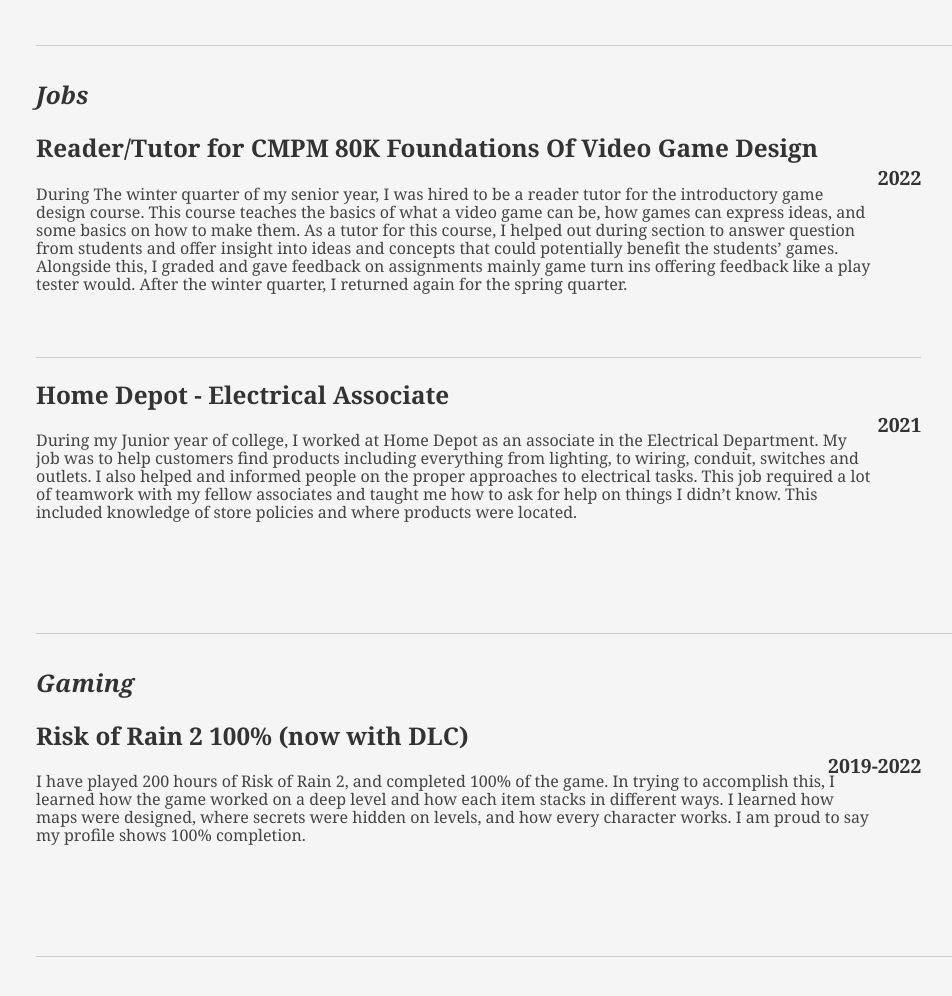
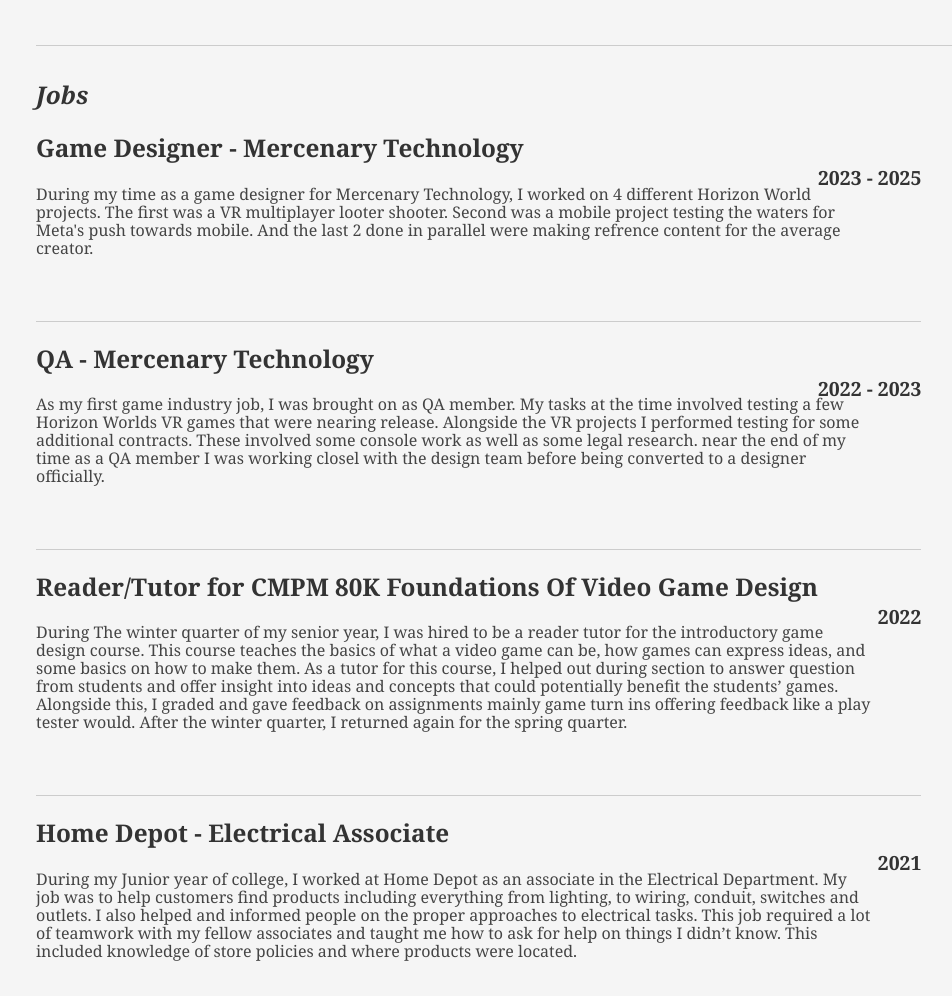
Before and after one commit to DavidMayfield1818/Resume, a plain HTML site: page index.html in a window 1280 px wide. Shown: the part 6802-7798 px from the top of the page, without its empty margins (52-1004 px from the left). Drawn offline with Linux system fonts and the light colour scheme; a small style sheet from the web is missing.

Commit message:
Update index.html
Adding to the Jobs Section

```diff
--- a/index.html
+++ b/index.html
@@ -213,6 +213,20 @@
 						<div class="yui-u">
 
 							<div class="job">
+								<h2>Game Designer - Mercenary Technology</h2>
+								<h3></h3>
+								<h4>2023 - 2025</h4>
+								<p>During my time as a game designer for Mercenary Technology, I worked on 4 different Horizon World projects. The first was a VR multiplayer looter shooter. Second was a mobile project testing the waters for Meta's push towards mobile. And the last 2 done in parallel were making refrence content for the average creator.</p>
+							</div>
+
+							<div class="job">
+								<h2>QA - Mercenary Technology</h2>
+								<h3></h3>
+								<h4>2022 - 2023</h4>
+								<p>As my first game industry job, I was brought on as QA member. My tasks at the time involved testing a few Horizon Worlds VR games that were nearing release. Alongside the VR projects I performed testing for some additional contracts. These involved some console work as well as some legal research. near the end of my time as a QA member I was working closel with the design team before being converted to a designer officially.</p>
+							</div>
+
+							<div class="job">
 								<h2>Reader/Tutor for CMPM 80K Foundations Of Video Game Design</h2>
 								<h3></h3>
 								<h4>2022</h4>
```
